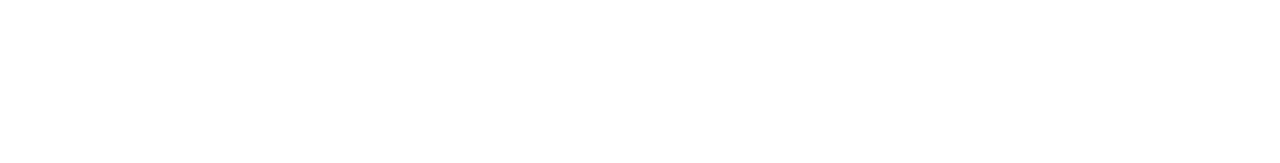
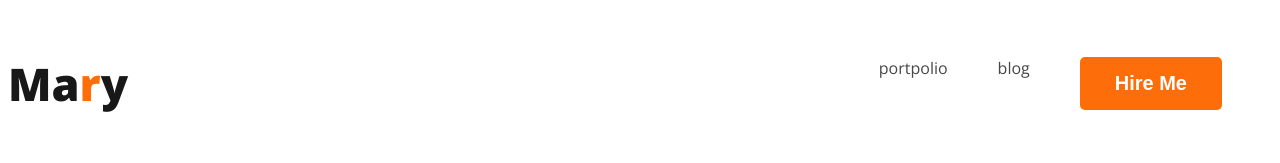
Before and after one commit to sakhawatrakib/webdevelopment-portfolio, a plain HTML site: page index.html in a window 1280 px wide. Drawn offline with nearby package versions, Linux system fonts and the light colour scheme.

Commit message:
created nav bar

```diff
--- a/index.html
+++ b/index.html
@@ -4,10 +4,25 @@
     <meta charset="UTF-8">
     <meta name="viewport" content="width=device-width, initial-scale=1.0">
     <title>web debeloper portfolio</title>
+
+    <link rel="preconnect" href="https://fonts.googleapis.com">
+    <link rel="preconnect" href="https://fonts.gstatic.com" crossorigin>
+    <link href="https://fonts.googleapis.com/css2?family=Open+Sans:wght@400;700;800&display=swap" rel="stylesheet">
+
+    <link rel="stylesheet" href="styles/portpolio.css">
 </head>
 <body>
     <header>
-
+<nav>
+    <h3 class="nav-title">
+        Ma<span class="text-primary">r</span>y
+    </h3>
+    <ul>
+        <li><a href="portpolio">portpolio</a></li>
+        <li><a href="blog">blog</a></li>
+        <li><button class="btn-primary">Hire Me</button></li>
+    </ul>
+</nav>
     </header>
     <main>
 
--- /dev/null
+++ b/styles/portpolio.css
@@ -0,0 +1,47 @@
+
+
+
+
+/* common shared style */
+body{
+    font-family: 'Open Sans', sans-serif;
+}
+
+
+
+
+/* nav releted style */
+nav{
+    display: flex;
+    justify-content: space-between;
+    align-items: center;
+}
+.nav-title{
+    color: var(--Dark-01, #181818);
+font-size: 45px;
+font-weight: 800;
+
+}
+.text-primary{
+    color: #FD6E0A;
+}
+.btn-primary{
+    border-radius: 5px;
+background: #FD6E0A;
+border: 0px;
+color: var(--White-Color, #FFF);
+font-size: 20px;
+font-weight: 700;
+padding: 15px 35px;
+}
+nav >ul{
+    display: flex;
+}
+nav li{
+    list-style: none;
+    margin-right: 50px;
+}
+nav a{
+    text-decoration: none;
+    color: #474747;
+}
```
